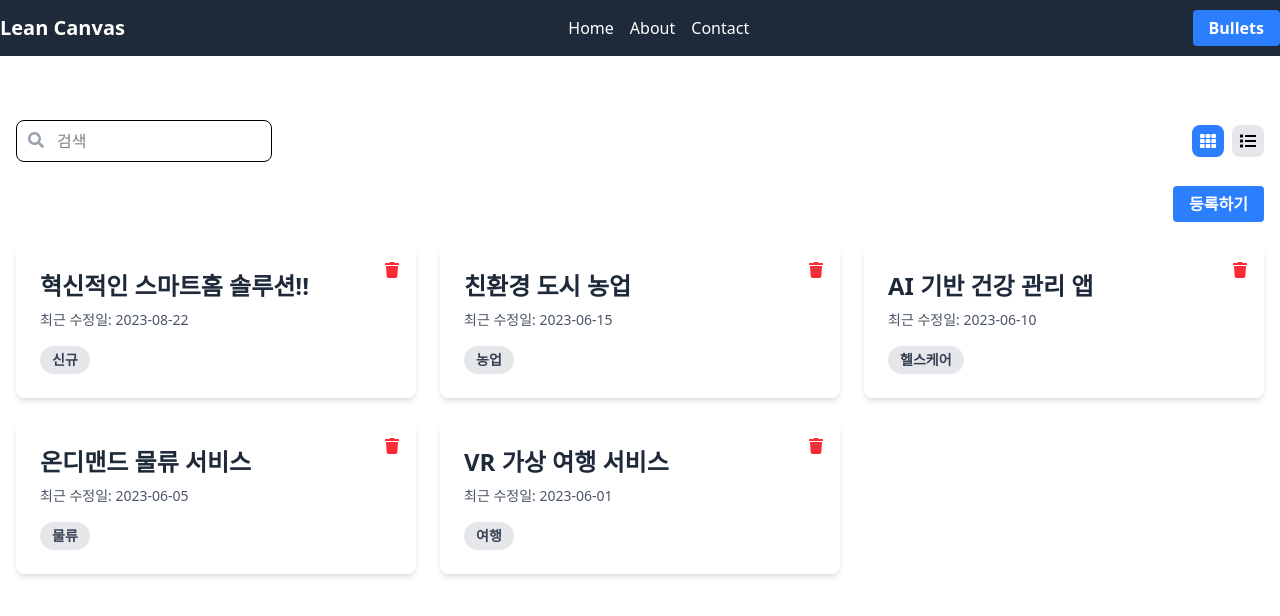
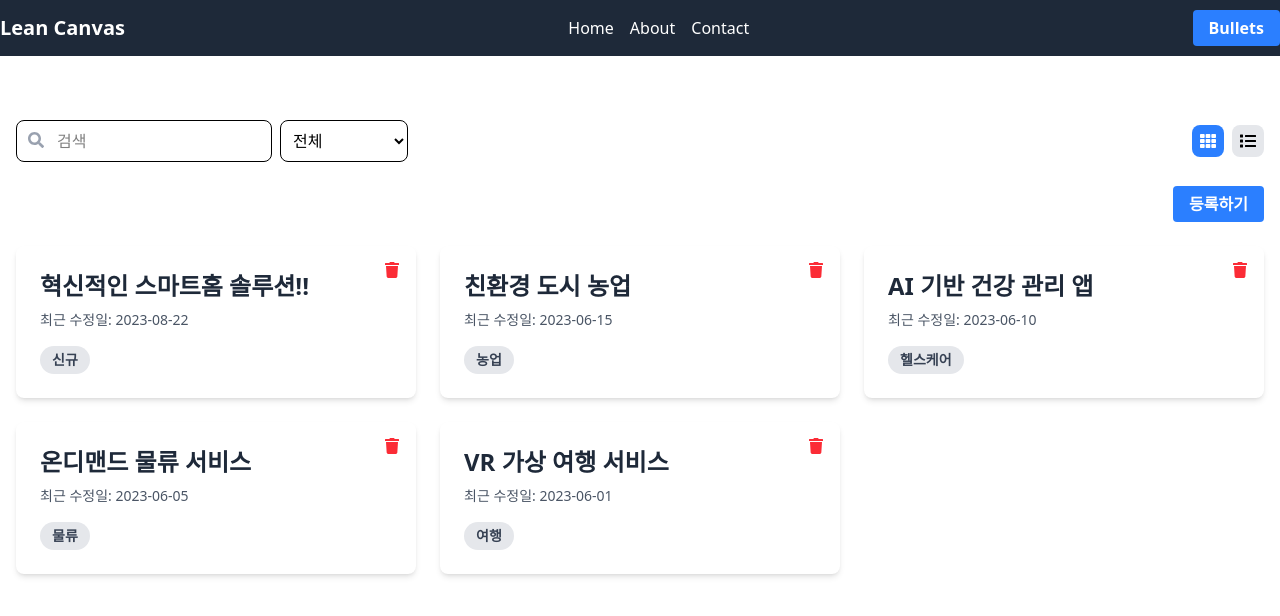
Before and after one commit to bullets-jyr/lean-canvas-react, a React (Vite) app: page / in a window 1280 px wide. Shown: the top 616 px of the page. Built offline with nearby package versions, Linux system fonts and the light colour scheme; data requests are answered from the project's data file.

Commit message:
검색 필터 리뉴얼

```diff
--- /dev/null
+++ b/src/components/CategoryFilter.jsx
@@ -0,0 +1,22 @@
+function CategoryFilter({ category, onChange }) {
+    const categories = ['신규', '헬스케어', '물류', '여행'];
+    return (
+        <select
+            className="border p-2 rounded-lg w-full sm:w-32"
+            value={category}
+            onChange={e => {
+                const val = e.target.value;
+                onChange(val === 'all' ? undefined : val);
+            }}
+        >
+            <option value={'all'}>전체</option>
+            {categories.map(cate => (
+                <option key={cate} value={cate}>
+                    {cate}
+                </option>
+            ))}
+        </select>
+    );
+}
+
+export default CategoryFilter;
--- a/src/components/SearchBar.jsx
+++ b/src/components/SearchBar.jsx
@@ -1,13 +1,21 @@
+import { useState } from 'react';
 import { FaSearch } from 'react-icons/fa';
-function SearchBar({ searchText = '', setSearchText }) {
+function SearchBar({ searchText = '', onSearch }) {
+    const [localSearchText, setLocalSearchText] = useState(searchText);
+
     return (
-        <div className="relative w-full sm:w-64 mb-4 sm:mb-0">
+        <div className="relative w-full sm:w-64">
             <input
                 type="text"
                 placeholder="검색"
                 className="w-full pl-10 pr-4 py-2 border rounded-lg focus:outline-none focus:ring-2 focus:ring-blue-500"
-                value={searchText}
-                onChange={e => setSearchText(e.target.value)}
+                value={localSearchText}
+                onChange={e => setLocalSearchText(e.target.value)}
+                onKeyDown={e => {
+                    if (e.key === 'Enter') {
+                        onSearch(localSearchText);
+                    }
+                }}
                 aria-label="검색"
             />
             <FaSearch className="absolute left-3 top-3 text-gray-400" />
--- a/src/pages/Home.jsx
+++ b/src/pages/Home.jsx
@@ -3,6 +3,7 @@
 
 import CanvasList from '../components/CanvasList';
 import SearchBar from '../components/SearchBar';
+import CategoryFilter from '../components/CategoryFilter';
 import ViewToggle from '../components/ViewToggle';
 import Loading from '../components/Loading';
 import Error from '../components/Error';
@@ -11,15 +12,24 @@
 import { useMutation, useQuery, useQueryClient } from '@tanstack/react-query';
 
 function Home() {
-    const [searchText, setSearchText] = useState();
+    const [filter, setFilter] = useState({
+        searchText: undefined,
+        category: undefined,
+    });
+    const handleFilter = (key, value) =>
+        setFilter({
+            ...filter,
+            [key]: value,
+        });
     const [isGridView, setIsGridView] = useState(true);
 
     const queryClient = useQueryClient();
 
     // 1] 데이터 조회
     const { data, isLoading, error, refetch } = useQuery({
-        queryKey: ['canvases', searchText],
-        queryFn: () => getCanvases({ title_like: searchText }),
+        queryKey: ['canvases', filter.searchText, filter.category],
+        queryFn: () =>
+            getCanvases({ title_like: filter.searchText, category: filter.category }),
         initialData: [],
     });
 
@@ -51,7 +61,16 @@
     return (
         <>
             <div className="mb-6 flex flex-col sm:flex-row items-center justify-between">
-                <SearchBar searchText={searchText} setSearchText={setSearchText} />
+                <div className="flex gap-2 flex-col w-full sm:flex-row mb-4 sm:mb-0">
+                    <SearchBar
+                        searchText={filter.searchText}
+                        onSearch={val => handleFilter('searchText', val)}
+                    />
+                    <CategoryFilter
+                        category={filter.category}
+                        onChange={val => handleFilter('category', val)}
+                    />
+                </div>
                 <ViewToggle isGridView={isGridView} setIsGridView={setIsGridView} />
             </div>
             <div className="flex justify-end mb-6">
@@ -65,7 +84,7 @@
                 <CanvasList
                     filteredData={data}
                     isGridView={isGridView}
-                    searchText={searchText}
+                    searchText={filter.searchText}
                     onDeleteItem={handleDeleteItem}
                 />
             )}
```
